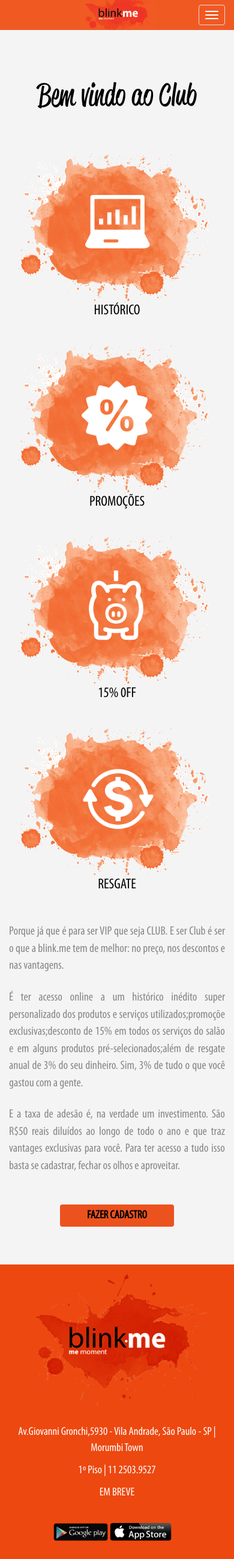
After one commit to vitormendes97/Blink.Me-Site, a CodeIgniter app: page /blinkmesite/index.php/home/club in a window 390 px wide. The commit adds this page. Shown: the whole page at 60% size. Run offline with CodeIgniter, Linux system fonts and the light colour scheme; some libraries are stand-ins or nearby versions.

Commit message:
Club , lab terminados inclusive responsivo

```diff
--- a/application/config/routes.php
+++ b/application/config/routes.php
@@ -54,3 +54,5 @@ $route['404_override'] = '';
 $route['translate_uri_dashes'] = FALSE;
 $route['lab'] = 'Home/lab';
 $route['contato'] = 'Home/contato';
+$route['club'] = 'Home/club';
+$route['atelier'] = 'Home/atelier';
--- a/application/controllers/Home.php
+++ b/application/controllers/Home.php
@@ -41,4 +41,21 @@ class Home extends CI_Controller {
 		$this->load->view('contato');
 		$this->load->view('footer');
 	}
+
+	public function club()
+	{
+		$this->load->view('head');
+		$this->load->view('header');
+		$this->load->view('club');
+		$this->load->view('footer');
+	}
+
+	public function atelier()
+	{
+		$this->load->view('head');
+		$this->load->view('header');
+		$this->load->view('atelier');
+		$this->load->view('footer');
+	}
+
 }
--- /dev/null
+++ b/application/views/club.php
@@ -0,0 +1,64 @@
+  <body>
+    <section>
+      <div class="container" style="padding-bottom:8%;">
+        <div class="col-md-12"id="welcome_club_title">
+          <h2 class="text-center">Bem vindo ao Club</h2>
+        </div>
+
+        <div class="col-md-12 col-sm-12">
+
+          <div class="tintaClub col-md-3 col-sm-6 col-xs-12">
+             <img src="<?php echo base_url('public/img/club/historico.png'); ?> " class="img-responsive club_img">
+             <br>
+             <p class="circle-content-p" style="color:#000;">HISTÓRICO</p>
+          </div>
+
+          <div class="tintaClub col-md-3 col-sm-6 col-xs-12">
+             <img src="<?php echo base_url('public/img/club/promocao.png'); ?> " class="img-responsive club_img">
+             <br>
+             <p class="circle-content-p" style="color:#000;">PROMOÇÕES</p>
+          </div>
+
+          <div class="tintaClub col-md-3 col-sm-6 col-xs-12">
+             <img src="<?php echo base_url('public/img/club/desconto.png'); ?> " class="img-responsive club_img">
+             <br>
+             <p class="circle-content-p" style="color:#000;">15% 0FF</p>
+          </div>
+
+          <div class="tintaClub col-md-3 col-sm-6 col-xs-12">
+             <img src="<?php echo base_url('public/img/club/resgate.png'); ?> " class="img-responsive club_img">
+             <br>
+             <p class="circle-content-p" style="color:#000;">RESGATE</p>
+          </div>
+        </div>
+        <br style="clear:both">
+        <div class="row">
+          <div class="col-md-12" id="club_description">
+            <p>Porque já que é para ser VIP que seja CLUB. E ser Club é ser o que a blink.me tem de melhor: no preço,
+              nos descontos e nas vantagens.
+            </p>
+
+            <p>
+              É ter acesso online a um histórico inédito super personalizado dos produtos e serviços utilizados;promoçõe
+              exclusivas;desconto de 15% em todos os serviços do salão e em alguns produtos pré-selecionados;além de resgate
+              anual de 3% do seu dinheiro. Sim, 3% de tudo o que você gastou com a gente.
+            </p>
+
+            <p>
+              E a taxa de adesão é, na verdade um investimento. São R$50 reais diluídos ao longo de todo o ano e que traz
+              vantages exclusivas para você. Para ter acesso a tudo isso basta se cadastrar, fechar os olhos e aproveitar.
+            </p>
+          </div>
+        </div>
+
+
+        <div class="col-md-12 text-center" id="cadastro_area_club">
+          <a href="#">
+            <button class="btn btn-default" id="club_cadastro">FAZER CADASTRO</button>
+          </a>
+        </div>
+
+      </div>
+    </section>
+  </body>
+</html>
--- a/application/views/head.php
+++ b/application/views/head.php
@@ -11,7 +11,8 @@
     <link rel="stylesheet" href="public/css/custom_mobile.css" media="screen">
     <link rel="stylesheet" href="public/fontawsome/css/font-awesome.css" media="screen">
     <!--JS-->
+
     <script src="https://code.jquery.com/jquery-3.1.1.min.js" integrity="sha256-hVVnYaiADRTO2PzUGmuLJr8BLUSjGIZsDYGmIJLv2b8=" crossorigin="anonymous"></script>
     <script type="text/javascript" src="public/bootstrap/js/bootstrap.js"></script>
     <script type="text/javascript" src="public/js/animations.js"></script>
-</head>
+  </head>
--- a/public/css/custom_desktop.css
+++ b/public/css/custom_desktop.css
@@ -78,7 +78,7 @@ body{
     z-index: 9999;
 }
 .bgTintaHover img {
-    width: 126px; /*130px before*/
+    width: 126px;
     margin: -40px 0px 15px 35px;
 }
 .tinta:hover > .bgTintaHover {
@@ -344,7 +344,7 @@ body{
 }
 
 .circle-img{
-	    width: 70%;
+	  width: 70%;
     border-radius: 350px;
     margin: 0 auto;
 }
@@ -407,8 +407,8 @@ body{
     padding-bottom: 50px;
 }
 .tinta {
-       padding: 30px 0px;
-    background: url(../img/tinta.jpg);
+    padding: 30px 0px;
+    background: url(../img/tinta.png);
     background-size: 100%;
     background-repeat: no-repeat;
     background-position: center 0px;
@@ -649,7 +649,7 @@ margin-left: -27px;
 
 
 
-#enviar-lab > input[type=submit]{
+#enviar-lab > input[type=submit] , #contato_enviar > input[type=submit] {
   background: #000;
   border: none;
   color: #fff;
@@ -659,7 +659,7 @@ margin-left: -27px;
   padding: 5px 20px 5px 20px;
 }
 
-#enviar-lab > input[type=submit]:hover {
+#enviar-lab > input[type=submit]:hover , #contato_enviar > input[type=submit]:hover{
   background: #e6e6e6;
   color: #000;
 }
@@ -683,3 +683,73 @@ margin-left: -27px;
   float:left;
   padding-right: 100px;
 }
+
+#contato-form input{
+  border: 1px solid #000;
+}
+
+
+#contato_enviar {
+  padding-top: 20px;
+}
+
+#contato_enviar > input[type=submit] {
+  padding: 5px 27px 5px 27px;
+}
+
+
+.mobile_title_center {
+  padding: 0px 0px 12px 0px;
+}
+
+#welcome_club_title {
+  padding: 60px 0px 60px 0px;
+}
+
+#welcome_club_title > h2 {
+  font-size: 51px;
+  color:#000;
+  font-family:Reklame-Script;
+}
+
+.tintaClub {
+    padding: 30px 0px;
+    background: url(../img/tintaBG.png);
+    background-size: 100%;
+    background-repeat: no-repeat;
+    background-position: center 0px;
+}
+
+#club_description {
+  color:#888;
+  font-size: 20px;
+}
+
+#club_description p{
+  padding: 7px 0px 7px 0px;
+}
+
+#club_cadastro {
+  color: #000;
+  font-size: 19px;
+  font-weight: bold;
+  padding: 5px 45px 5px 45px;
+}
+
+.club_img {
+  margin: 0 auto;
+  padding: 8% 0% 12% 0%;
+  width: 42%;
+}
+
+#cadastro_area_club {
+  padding-top: 60px;
+}
+
+#blink_atelier_logo {
+  padding: 0% 0% 20% 0%;
+}
+
+#atelier_container {
+  padding-top: 10%;
+}
--- a/public/css/custom_mobile.css
+++ b/public/css/custom_mobile.css
@@ -265,7 +265,7 @@ dl{
     margin: 0 auto;
 }
 
-footer {
+footer, .mobile_title_center , #contato_enviar {
   text-align: center;
 }
 
@@ -327,8 +327,19 @@ footer {
   margin: 0 auto;
 }
 
+#mapa {
+  padding-bottom: 20px;
 }
 
+#club_description > p {
+  text-align: justify;
+}
+
+}
+#cadastro_area_club {
+  padding-top: 32px;
+  padding-bottom: 32px;
+}
 
 
 
@@ -456,8 +467,7 @@ background-size: 70%;
 
 
 #lab-form div:nth-child(1) h3 , #requisito1 , #lab-check > p , .form-inline > div , #lab-container div:nth-child(3),
- #text-area-lab
-{
+ #text-area-lab , .mobile_title_center , #contato_enviar{
   text-align: center;
 }
 
@@ -474,4 +484,8 @@ background-size: 70%;
   display: block;
 }
 
+#mapa {
+  padding-bottom: 35px;
 }
+
+}
--- a/public/js/animations.js
+++ b/public/js/animations.js
@@ -1,5 +1,8 @@
 $(document).ready(function(){
   toggleClass('#menu','#submenu_geral','open');
+  $('.slick-item').slick({
+     rtl: true
+  });
 });
 
 
```
Also changed, not shown: application/views/atelier.php (added, +26 -0 lines), application/views/contato.php (+29 -27 lines), public/img/club/club_banner1.jpg (added), public/img/club/desconto.png (added), public/img/club/historico.png (added), public/img/club/promocao.png (added), public/img/club/resgate.png (added), public/img/tintaBG.png (added).
